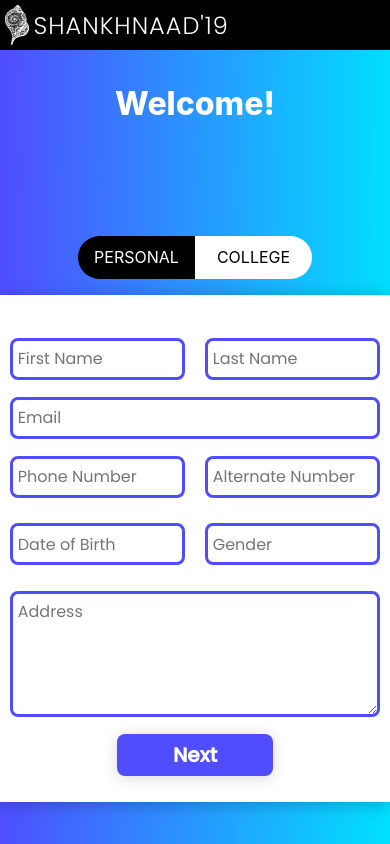
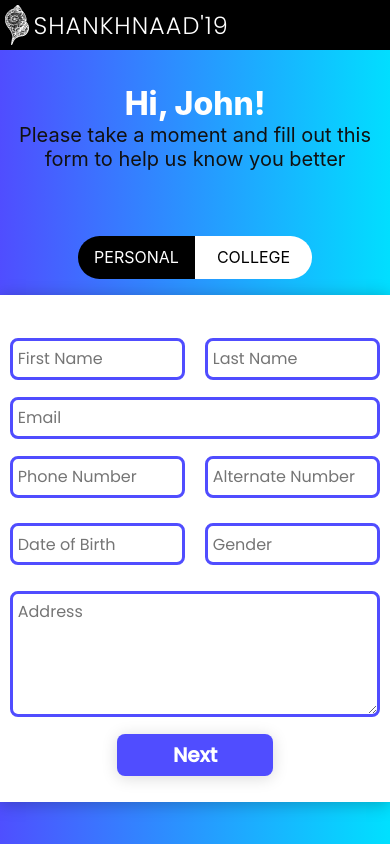
Before and after one commit to TusharSharmaIN/shankh19, a PHP site: the page made by First Time Dash/dash.html in a window 390 px wide. Run offline with PHP 8.4, Linux system fonts and the light colour scheme; some libraries are stand-ins or nearby versions.

Commit message:
Improved UI

```diff
--- a/First Time Dash/dash.css
+++ b/First Time Dash/dash.css
@@ -130,14 +130,27 @@ nav{
     align-items: center;
     text-align: center;
     color: #FFFFFF;
-    width: 60vw;
-    top: 35vh;
+    width: 50vw;
+    top: 20vh;
+    height: 70vh;
+    justify-content: center;
+    display: flex;
+    flex-direction: column;
+    flex-wrap: wrap;
 }
+
 .welcomeNote > p{
     margin: 0;
     font-family: -apple-system, BlinkMacSystemFont, 'Segoe UI', Roboto, Oxygen, Ubuntu, Cantarell, 'Open Sans', 'Helvetica Neue', sans-serif;
-    align-content: center;
 }
+
+.welcomeNote p:nth-child(2){
+    font-size: 36px;
+    width: 250px;
+    font-weight: 400;
+    color: #111;
+}
+
 input{
     border: 3px solid #504DFF;
     border-radius: 8px;
@@ -305,13 +318,14 @@ input{
         border-radius: 0;
     }
     .welcomeNote{
-        position: absolute;
         width: 100vw;
-        text-align: center;
-        font-weight: 800;
         font-size: 32px;
-        color: #FFFFFF;
         top: 10vh;
+        height: auto;
+    }
+    .welcomeNote p:nth-child(2){
+        font-size: 20px;
+        width: 100vw;
     }
     .nameField > input {
         width: 45vw;
--- a/First Time Dash/dash.html
+++ b/First Time Dash/dash.html
@@ -17,25 +17,13 @@
                     <img src = "./images/shankh-white.svg">
                     <h1>Shankhnaad'19</h1>
                 </div>
-                    <ul class = "nav-ul" id="nav" style="display: none">
-                        <li><a class = "nav-ul-a" href = "../Test/Border1.html">Login/Register</a></li>
-                        <li><a class = "nav-ul-a" href = "#events">Events</a></li>
-                        <li><a class = "nav-ul-a" href = "#">Brochure</a></li>
-                        <li><a class = "nav-ul-a" href = "#our-team">Team</a></li>
-                        <li><a class = "nav-ul-a" href = "#sponsors">Sponsors</a></li>
-                        <li><a class = "nav-ul-a" href = "#about-us">About us</a></li>
-                    </ul>
-                    <div class = "burger" style="display: none">
-                        <div class = "line1"></div>
-                        <div class = "line2"></div>
-                        <div class = "line3"></div>
-                    </div>
             </nav>
         </section>
         <section id="dashBoard">
             <div class="dashBoard">
                 <div class="welcomeNote">
-                    <p>Welcome!</p>
+                    <p>Hi, John!</p>
+                    <p>Please take a moment and fill out this form to help us know you better</p>
                 </div>
                 <div class="switch">
                     <div class="switch-btn switch-btn-active" id = "switch-personal">Personal</div>
```
